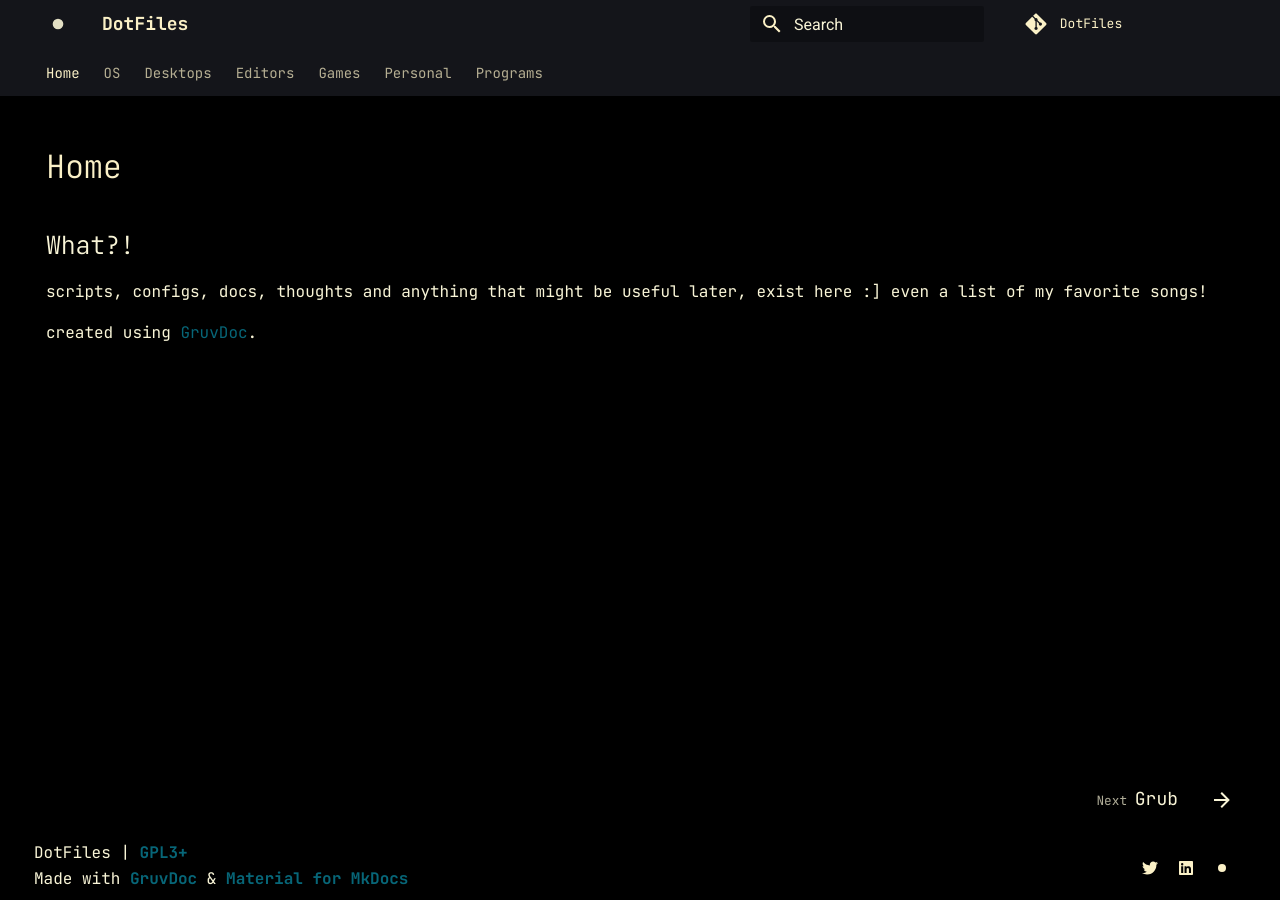
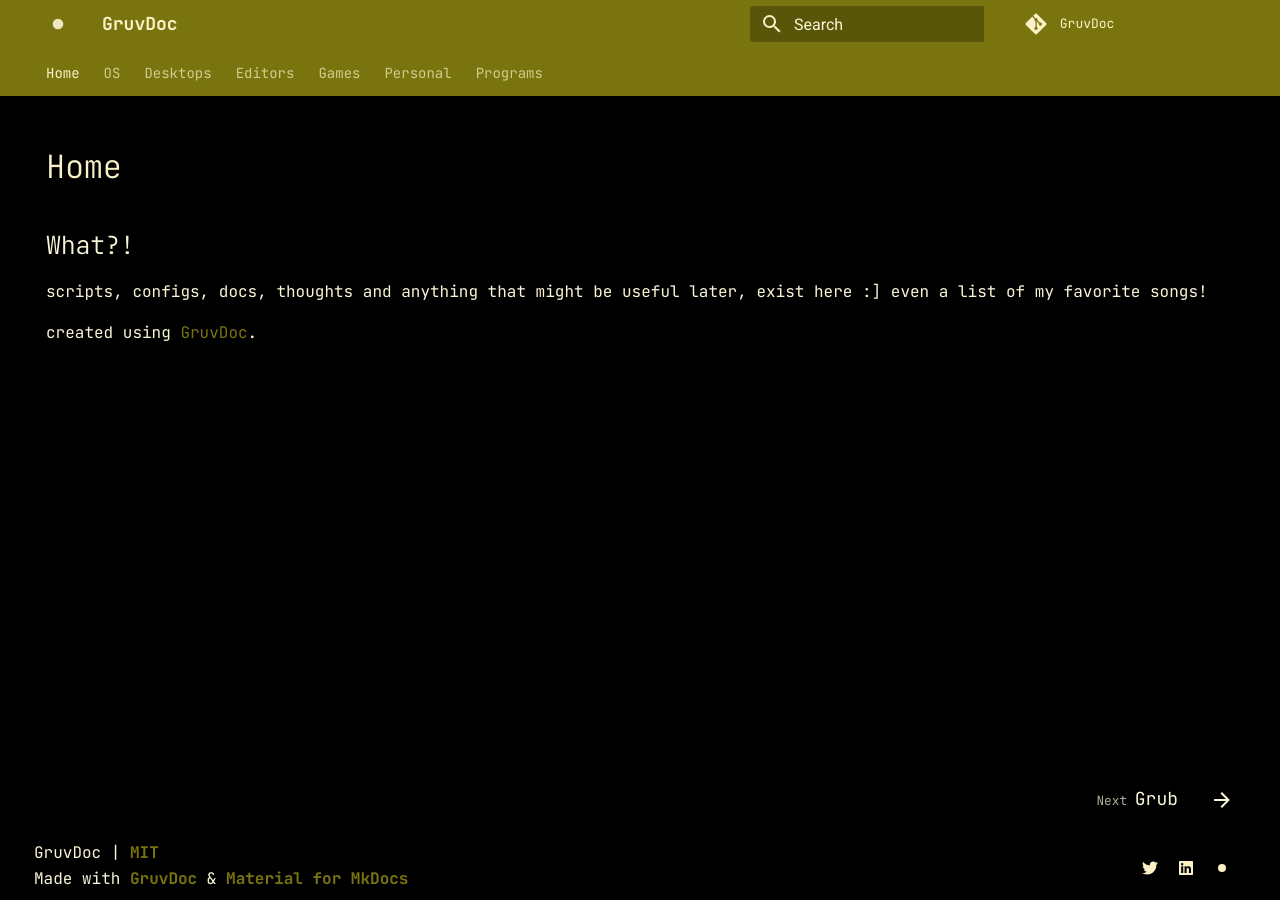
Before and after one commit to aasmpro/dotfiles, an MkDocs documentation site: the page built from docs/index.md, in a window 1280 px wide. Built offline with MkDocs 1.6.1 and Material for MkDocs 9.7.7, drawn with Linux system fonts in a browser that asks for light colours; comment, search, counter and statistics services are not loaded; the version menu is left out.

Commit message:
feat: upgrade to latest version

```diff
--- a/mkdocs.yml
+++ b/mkdocs.yml
@@ -1,12 +1,12 @@
 ## Site settings
-site_name: DotFiles
-site_url: https://abolfazlamiri.ir/dotfiles
+site_name: GruvDoc
+site_url: https://abolfazlamiri.ir/gruvdoc
 site_author: Abolfazl Amiri
-site_description: Personal DotFiles
+site_description: Pre-configured MkDocs project with GruvBox colors and JetBrainsMono font.
 
 ## Repo settings
-repo_name: DotFiles
-repo_url: https://github.com/aasmpro/dotfiles
+repo_name: GruvDoc
+repo_url: https://github.com/aasmpro/gruvdoc
 edit_uri: ""
 
 ## Theme settings
@@ -17,8 +17,8 @@ theme:
   ### if you want to use default material theme
   palette:
     scheme: gruvbox
-    primary: black
-    accent: blue
+    primary: green
+    accent: green
   ### uncomment to use default material theme
   # palette:
   #   scheme: default
@@ -47,16 +47,16 @@ extra:
   ## Version
   ### this extra key generates a version text after copyright
   ### must have name and link
-  # version:
-  #   name: v1.0.0
-  #   link: https://github.com/aasmpro/gruvdoc/releases/tag/v1.0.0
+  version:
+    name: v1.0.4
+    link: https://github.com/aasmpro/gruvdoc/releases/tag/v1.0.4
 
   ## License
   ### this extra key generates a license text after copyright
   ### must have name and link
   license:
-    name: GPL3+
-    link: https://github.com/aasmpro/dotfiles/blob/master/LICENSE
+    name: MIT
+    link: https://github.com/aasmpro/gruvdoc/blob/master/LICENSE
 
   ## Made with
   ### this extra key can set `Made with ...` text in footer
@@ -74,7 +74,7 @@ use_directory_urls: true
 #   - Home: index.md
 
 ## Copyright
-copyright: DotFiles
+copyright: GruvDoc
 
 ## Extra js files
 extra_javascript:
@@ -110,7 +110,11 @@ markdown_extensions:
   - pymdownx.mark
   - pymdownx.caret
   - pymdownx.smartsymbols
-  - pymdownx.superfences
+  - pymdownx.superfences:
+      custom_fences:
+        - name: mermaid
+          class: mermaid
+          format: !!python/name:pymdownx.superfences.fence_code_format
   - pymdownx.snippets
   - pymdownx.tabbed
   - pymdownx.tilde
```
Also changed, not shown: 1 other file.
